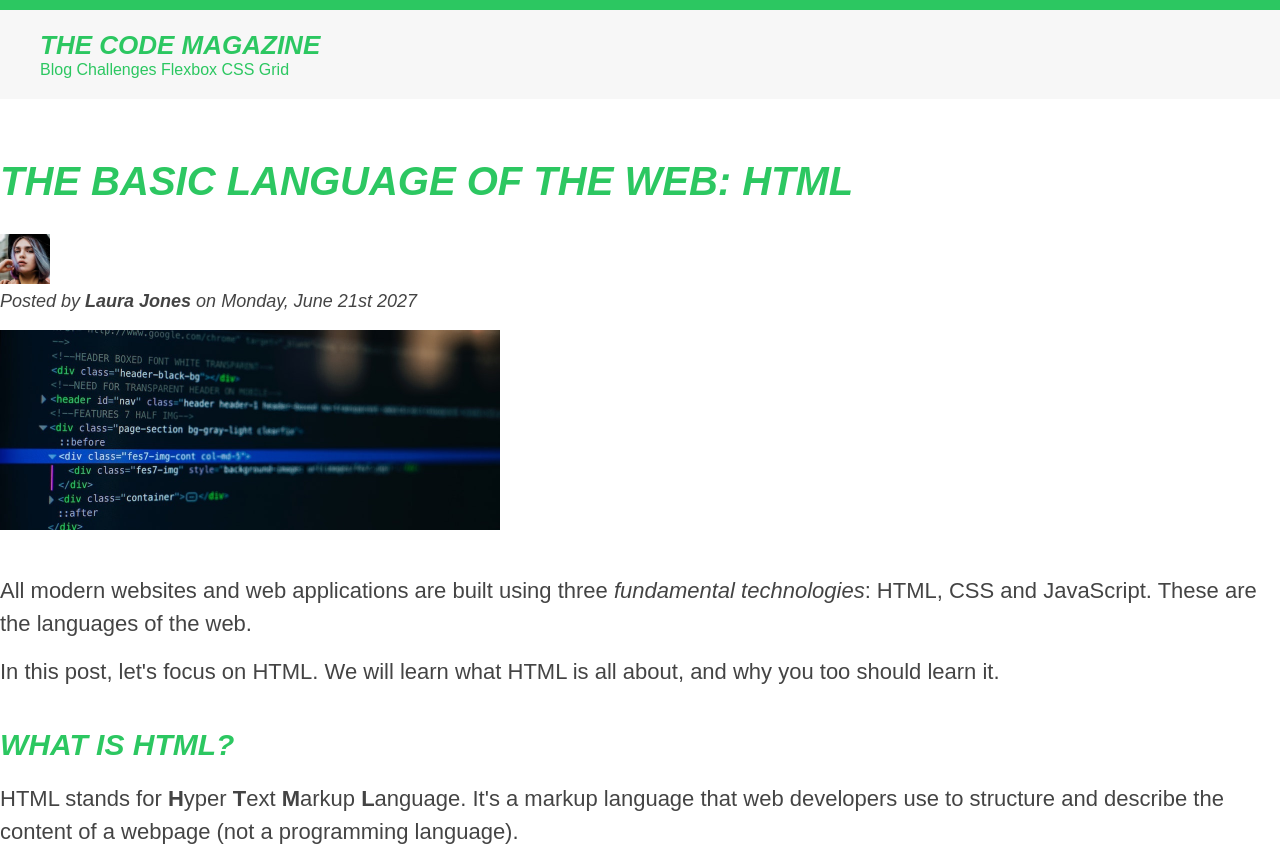
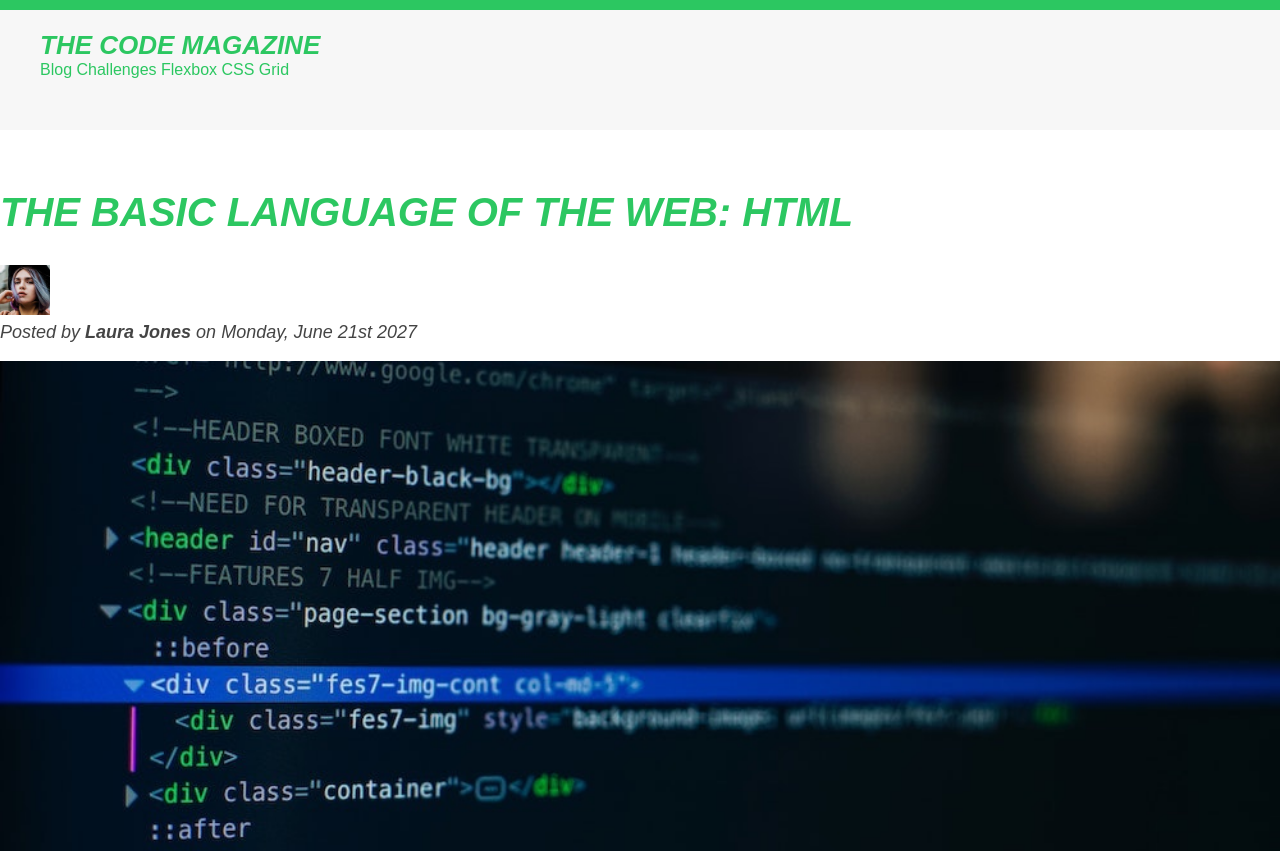
Before and after one commit to felipe-miranda-marreiros/CSS, a plain HTML site: page index.html in a window 1280 px wide. Shown: the top 851 px of the page. Drawn offline with Linux system fonts and the light colour scheme.

Commit message:
adicionando dimensões a elementos

```diff
--- a/style.css
+++ b/style.css
@@ -74,6 +74,7 @@ li:last-child{
   background-color: #f7f7f7;
   padding: 20px 40px;
   margin-bottom: 60px;
+  height: 80px;
 }
 .post-header{
   margin-bottom: 40px;
@@ -84,6 +85,11 @@ aside {
   border-left: none;
   border-right: none;
   padding: 50px 50px;
+  width: 500px;
+}
+.post-img{
+  width: 100%;
+  height: auto;
 }
 a:any-link{
   color: #2cc761;
```
